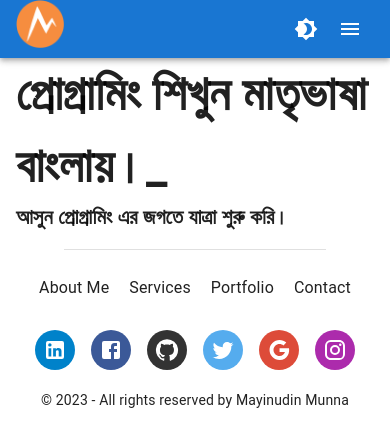
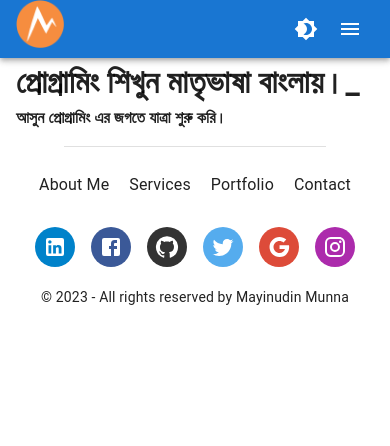
Before and after one commit to mayinuddin-munna/own-portfolio, a React (Vite) app: page /blog in a window 390 px wide. Shown: the top 446 px of the page. Built offline with nearby package versions, Linux system fonts and the light colour scheme.

Commit message:
dark mode color changed and resize heading size

```diff
--- /dev/null
+++ b/src/Components/SectionTitle.css
@@ -0,0 +1,19 @@
+.title {
+  font-size: 3rem;
+  font-weight: bold;
+}
+
+.sub-title {
+  margin: 0 0 0.4rem 0;
+  font-size: 1.3rem;
+  font-weight: 700;
+}
+
+@media (max-width: 425px) {
+  .title {
+    font-size: 2rem;
+  }
+  .sub-title {
+    font-size: 1rem;
+  }
+}
--- a/src/Components/SectionTitle.jsx
+++ b/src/Components/SectionTitle.jsx
@@ -1,3 +1,4 @@
+import "./SectionTitle.css";
 import { m, LazyMotion, domAnimation } from "framer-motion";
 
 const SectionTitle = (props) => {
@@ -10,7 +11,7 @@ const SectionTitle = (props) => {
         whileInView={{ x: 0 }}
         transition={{ duration: 0.6, type: "spring" }}
       >
-        <span style={{ fontWeight: "bold", fontSize: "3rem" }}>
+        <span className="title">
           {title.split("").map((char, index) => {
             if (char === " ") {
               return " ";
@@ -20,17 +21,10 @@ const SectionTitle = (props) => {
                 {char}
               </span>
             );
-          })}_
+          })}
+          _
         </span>
-        <p
-          style={{
-            margin: "0 0 .4rem 0",
-            fontSize: "1.3rem",
-            fontWeight: "700",
-          }}
-        >
-          {subtitle}
-        </p>
+        <p className="sub-title">{subtitle}</p>
       </m.div>
     </LazyMotion>
   );
--- a/src/providers/ThemeContext.jsx
+++ b/src/providers/ThemeContext.jsx
@@ -29,6 +29,9 @@ const ThemeContext = ({ children }) => {
       createTheme({
         palette: {
           mode,
+          background: {
+            default: mode === "light" ? "#ffffff" : "#252525",
+          },
         },
       }),
     [mode]
```
